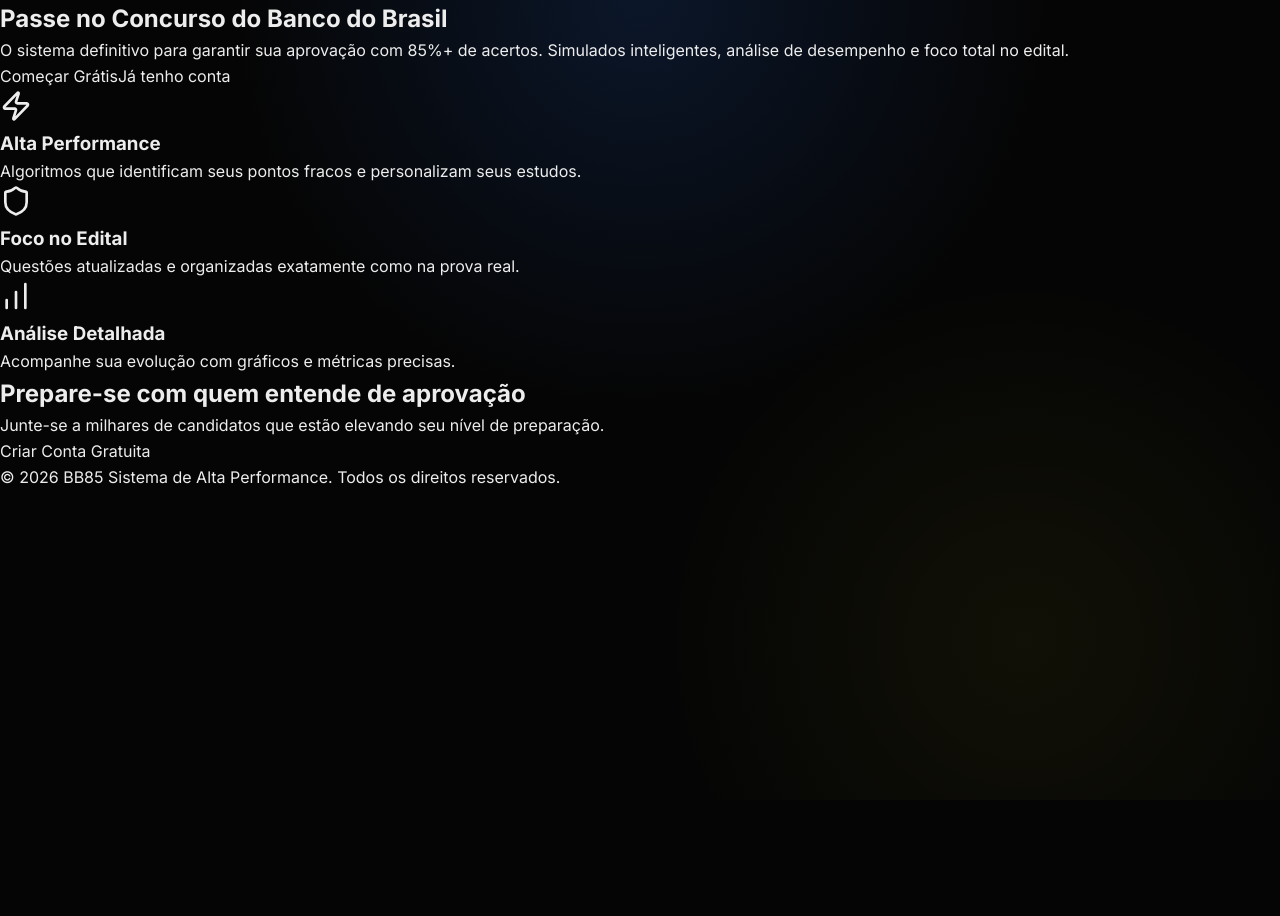
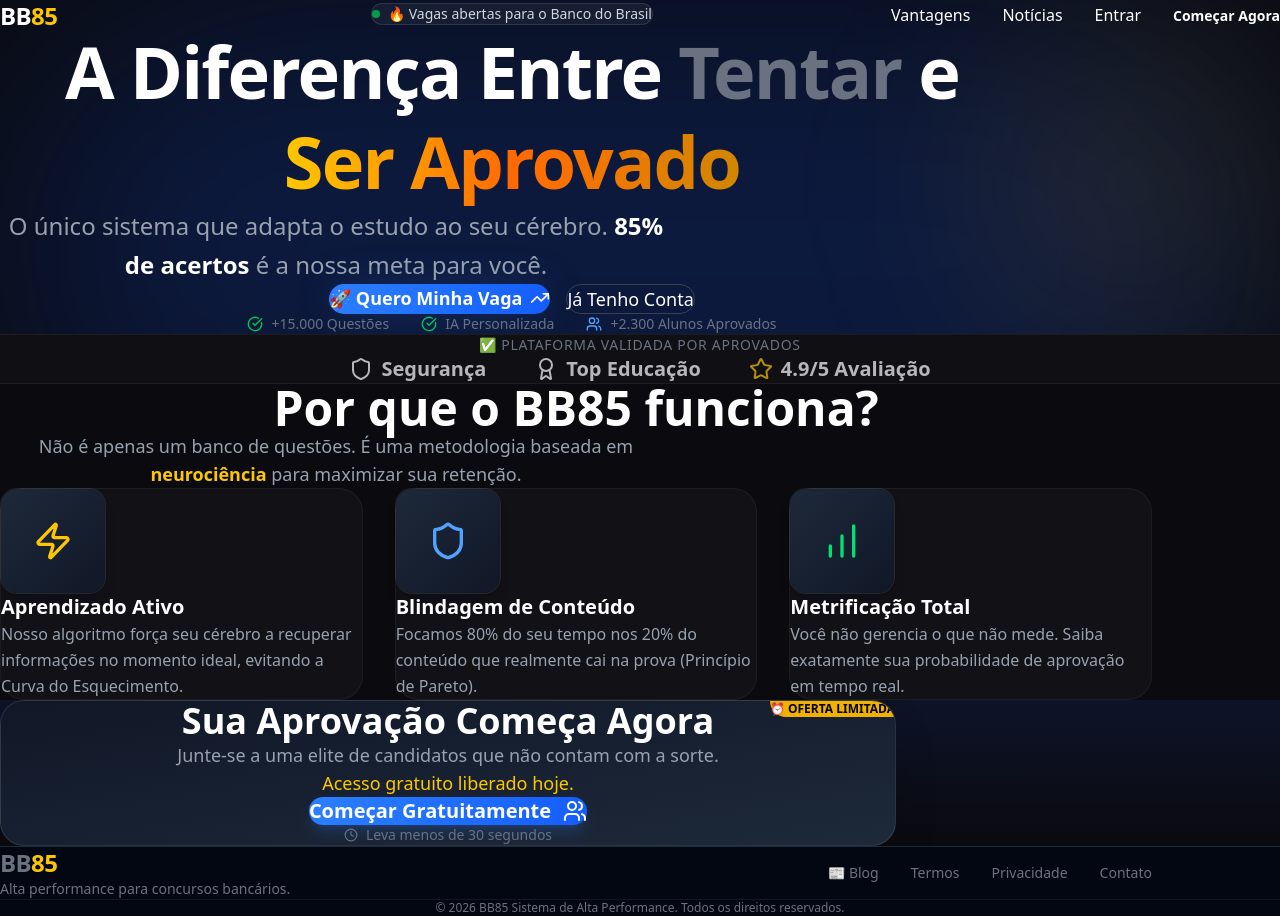
Before and after one commit to igorrosa30/bb85-sistema, a Next.js app: page / in a window 1280 px wide. Before the commit the page ends 800 px from the top, so only its background shows below. Built offline with nearby package versions, Linux system fonts and the light colour scheme.

Commit message:
Deploy automatico via script BB85

```diff
--- a/app/globals.css
+++ b/app/globals.css
@@ -1,3 +1,5 @@
+@import "tailwindcss";
+
 :root {
   /* Brand Colors */
   --bb-blue: #003399;
--- a/app/page.tsx
+++ b/app/page.tsx
@@ -1,65 +1,154 @@
+"use client";
+
 import Link from "next/link";
-import { CheckCircle, Zap, Shield, BarChart } from "lucide-react";
+import { CheckCircle, Zap, Shield, BarChart, Users, Clock, Award, TrendingUp, BookOpen, Star } from "lucide-react";
+import PublicNavbar from "@/components/PublicNavbar";
 
 export default function Home() {
   return (
-    <div className="landing-page min-h-screen bg-gray-950 text-white">
+    <div className="landing-page min-h-screen bg-[#0a0a0f] text-white font-sans selection:bg-yellow-500/30">
+      <PublicNavbar />
+
       {/* Hero Section */}
-      <section className="hero-section relative py-20 px-6 text-center">
-        <div className="absolute inset-0 bg-gradient-to-br from-blue-900/20 via-transparent to-purple-900/20 pointer-events-none" />
-        <div className="max-w-4xl mx-auto relative z-10">
-          <h1 className="text-5xl md:text-7xl font-extrabold mb-6 tracking-tight">
-            Passe no Concurso do <span className="text-transparent bg-clip-text bg-gradient-to-r from-yellow-400 to-yellow-600">Banco do Brasil</span>
+      <section className="hero-section relative pt-32 pb-20 px-6 text-center overflow-hidden">
+        {/* Background Effects */}
+        <div className="absolute top-0 left-1/2 -translate-x-1/2 w-full h-[500px] bg-blue-600/20 blur-[120px] rounded-full pointer-events-none" />
+        <div className="absolute bottom-0 right-0 w-[300px] h-[300px] bg-yellow-500/10 blur-[100px] rounded-full pointer-events-none" />
+
+        <div className="max-w-5xl mx-auto relative z-10">
+          <div className="inline-flex items-center gap-2 bg-white/5 border border-white/10 rounded-full px-4 py-1.5 mb-8 animate-fade-in-up">
+            <span className="flex h-2 w-2 rounded-full bg-green-500 animate-pulse"></span>
+            <span className="text-sm font-medium text-gray-300">🔥 Vagas abertas para o Banco do Brasil</span>
+          </div>
+
+          <h1 className="text-5xl md:text-7xl font-extrabold mb-6 tracking-tight leading-tight animate-fade-in-up delay-100">
+            A Diferença Entre <span className="text-gray-500">Tentar</span> e <br className="hidden md:block" />
+            <span className="text-transparent bg-clip-text bg-gradient-to-r from-yellow-400 via-orange-500 to-yellow-600">Ser Aprovado</span>
           </h1>
-          <p className="text-xl md:text-2xl text-gray-300 mb-10 max-w-2xl mx-auto">
-            O sistema definitivo para garantir sua aprovação com 85%+ de acertos. Simulados inteligentes, análise de desempenho e foco total no edital.
+
+          <p className="text-xl md:text-2xl text-gray-400 mb-10 max-w-2xl mx-auto leading-relaxed animate-fade-in-up delay-200">
+            O único sistema que adapta o estudo ao seu cérebro. <span className="text-white font-semibold">85% de acertos</span> é a nossa meta para você.
           </p>
-          <div className="flex flex-col sm:flex-row justify-center gap-4">
-            <Link href="/register" className="btn-primary text-lg px-8 py-4 rounded-full shadow-lg shadow-blue-500/20 transform hover:scale-105 transition-all">
-              Começar Grátis
+
+          <div className="flex flex-col sm:flex-row justify-center gap-4 animate-fade-in-up delay-300">
+            <Link href="/register" className="group relative btn-primary text-lg px-8 py-4 rounded-full shadow-[0_0_40px_-10px_rgba(59,130,246,0.5)] hover:shadow-[0_0_60px_-10px_rgba(59,130,246,0.6)] transform hover:-translate-y-1 transition-all duration-300 overflow-hidden bg-gradient-to-r from-blue-500 to-blue-600 font-bold">
+              <span className="relative z-10 flex items-center gap-2">
+                🚀 Quero Minha Vaga
+                <TrendingUp size={20} className="group-hover:translate-x-1 transition-transform" />
+              </span>
+              <div className="absolute inset-0 bg-gradient-to-r from-blue-600 to-blue-400 opacity-0 group-hover:opacity-100 transition-opacity duration-300" />
             </Link>
-            <Link href="/login" className="btn-secondary text-lg px-8 py-4 rounded-full border border-gray-700 hover:bg-gray-800 transition-all">
-              Já tenho conta
+            <Link href="/login" className="btn-secondary text-lg px-8 py-4 rounded-full border border-gray-700 hover:bg-white/5 transition-all flex items-center justify-center gap-2">
+              Já Tenho Conta
             </Link>
+          </div>
+
+          <div className="mt-12 flex flex-wrap items-center justify-center gap-8 text-gray-500 text-sm animate-fade-in-up delay-500">
+            <div className="flex items-center gap-2">
+              <CheckCircle size={16} className="text-green-500" /> +15.000 Questões
+            </div>
+            <div className="flex items-center gap-2">
+              <CheckCircle size={16} className="text-green-500" /> IA Personalizada
+            </div>
+            <div className="flex items-center gap-2">
+              <Users size={16} className="text-blue-400" /> +2.300 Alunos Aprovados
+            </div>
           </div>
         </div>
       </section>
 
-      {/* Features Grid */}
-      <section className="features py-20 bg-gray-900/50">
-        <div className="max-w-6xl mx-auto px-6 grid md:grid-cols-3 gap-8">
-          <FeatureCard
-            icon={<Zap className="text-yellow-400" size={32} />}
-            title="Alta Performance"
-            description="Algoritmos que identificam seus pontos fracos e personalizam seus estudos."
-          />
-          <FeatureCard
-            icon={<Shield className="text-blue-400" size={32} />}
-            title="Foco no Edital"
-            description="Questões atualizadas e organizadas exatamente como na prova real."
-          />
-          <FeatureCard
-            icon={<BarChart className="text-green-400" size={32} />}
-            title="Análise Detalhada"
-            description="Acompanhe sua evolução com gráficos e métricas precisas."
-          />
+      {/* Social Proof / Trust */}
+      <section className="py-10 border-y border-white/5 bg-white/[0.02]">
+        <div className="max-w-7xl mx-auto px-6 text-center">
+          <p className="text-gray-500 text-sm mb-6 uppercase tracking-wider font-medium">✅ Plataforma validada por aprovados</p>
+          <div className="flex flex-wrap justify-center gap-12 opacity-70 transition-all duration-500">
+            <span className="text-xl font-bold flex items-center gap-2"><Shield size={24} /> Segurança</span>
+            <span className="text-xl font-bold flex items-center gap-2"><Award size={24} /> Top Educação</span>
+            <span className="text-xl font-bold flex items-center gap-2"><Star size={24} className="text-yellow-400" /> 4.9/5 Avaliação</span>
+          </div>
         </div>
       </section>
 
-      {/* Pricing / Call to Action */}
-      <section className="cta py-20 text-center">
-        <div className="max-w-3xl mx-auto px-6">
-          <h2 className="text-3xl font-bold mb-6">Prepare-se com quem entende de aprovação</h2>
-          <p className="text-gray-400 mb-8">Junte-se a milhares de candidatos que estão elevando seu nível de preparação.</p>
-          <Link href="/register" className="btn-primary px-8 py-3 rounded-full">
-            Criar Conta Gratuita
-          </Link>
+      {/* Features Grid - Neuro-marketing Focus */}
+      <section id="features" className="features py-24 relative">
+        <div className="max-w-6xl mx-auto px-6">
+          <div className="text-center mb-16">
+            <h2 className="text-3xl md:text-5xl font-bold mb-6">Por que o BB85 funciona?</h2>
+            <p className="text-gray-400 max-w-2xl mx-auto text-lg">
+              Não é apenas um banco de questões. É uma metodologia baseada em <span className="text-yellow-400 font-semibold">neurociência</span> para maximizar sua retenção.
+            </p>
+          </div>
+
+          <div className="grid md:grid-cols-3 gap-8">
+            <FeatureCard
+              icon={<Zap className="text-yellow-400" size={40} />}
+              title="Aprendizado Ativo"
+              description="Nosso algoritmo força seu cérebro a recuperar informações no momento ideal, evitando a Curva do Esquecimento."
+              delay="0"
+            />
+            <FeatureCard
+              icon={<Shield className="text-blue-400" size={40} />}
+              title="Blindagem de Conteúdo"
+              description="Focamos 80% do seu tempo nos 20% do conteúdo que realmente cai na prova (Princípio de Pareto)."
+              delay="100"
+            />
+            <FeatureCard
+              icon={<BarChart className="text-green-400" size={40} />}
+              title="Metrificação Total"
+              description="Você não gerencia o que não mede. Saiba exatamente sua probabilidade de aprovação em tempo real."
+              delay="200"
+            />
+          </div>
+        </div>
+      </section>
+
+      {/* Scarcity / Call to Action */}
+      <section className="cta py-24 text-center relative overflow-hidden">
+        <div className="absolute inset-0 bg-gradient-to-b from-blue-900/20 to-transparent pointer-events-none" />
+        <div className="max-w-4xl mx-auto px-6 relative z-10">
+          <div className="bg-gradient-to-br from-gray-900 to-gray-800 p-12 rounded-3xl border border-white/10 shadow-2xl relative overflow-hidden group">
+            <div className="absolute top-0 right-0 bg-yellow-500 text-black text-xs font-bold px-3 py-1 rounded-bl-lg uppercase">
+              ⏰ Oferta Limitada
+            </div>
+
+            <h2 className="text-4xl font-bold mb-6">Sua Aprovação Começa Agora</h2>
+            <p className="text-gray-400 mb-10 text-lg">
+              Junte-se a uma elite de candidatos que não contam com a sorte.
+              <br />
+              <span className="text-yellow-400 font-medium">Acesso gratuito liberado hoje.</span>
+            </p>
+
+            <Link href="/register" className="inline-flex items-center gap-3 bg-gradient-to-r from-blue-500 to-blue-600 text-white font-bold text-xl px-12 py-5 rounded-full shadow-lg shadow-blue-500/20 hover:scale-105 transition-transform duration-300">
+              Começar Gratuitamente
+              <Users size={24} />
+            </Link>
+
+            <p className="mt-6 text-sm text-gray-500 flex items-center justify-center gap-2">
+              <Clock size={14} /> Leva menos de 30 segundos
+            </p>
+          </div>
         </div>
       </section>
 
       {/* Footer */}
-      <footer className="py-8 border-t border-gray-800 text-center text-gray-500 text-sm">
-        <p>&copy; {new Date().getFullYear()} BB85 Sistema de Alta Performance. Todos os direitos reservados.</p>
+      <footer className="py-12 border-t border-gray-800 text-center text-gray-500 bg-gray-950">
+        <div className="max-w-6xl mx-auto px-6 flex flex-col md:flex-row justify-between items-center gap-6">
+          <div className="text-left">
+            <Link href="/" className="text-2xl font-bold text-white tracking-tight mb-2 block">
+              BB<span className="text-yellow-400">85</span>
+            </Link>
+            <p className="text-sm">Alta performance para concursos bancários.</p>
+          </div>
+          <div className="flex gap-8 text-sm">
+            <Link href="/blog" className="hover:text-white transition-colors">📰 Blog</Link>
+            <Link href="#" className="hover:text-white transition-colors">Termos</Link>
+            <Link href="#" className="hover:text-white transition-colors">Privacidade</Link>
+            <Link href="#" className="hover:text-white transition-colors">Contato</Link>
+          </div>
+        </div>
+        <div className="mt-12 text-xs border-t border-gray-900 pt-8">
+          &copy; {new Date().getFullYear()} BB85 Sistema de Alta Performance. Todos os direitos reservados.
+        </div>
       </footer>
 
       <script
@@ -69,11 +158,11 @@
             "@context": "https://schema.org",
             "@type": "WebSite",
             "name": "BB85 - Sistema de Alta Performance",
-            "url": "https://bb85-sistema.netlify.app",
+            "url": "https://concursobanc odobrasil.netlify.app",
             "description": "Sistema completo de preparação para o Concurso do Banco do Brasil com foco em 85% de acertos.",
             "potentialAction": {
               "@type": "SearchAction",
-              "target": "https://bb85-sistema.netlify.app/search?q={search_term_string}",
+              "target": "https://concursobancodobrasil.netlify.app/search?q={search_term_string}",
               "query-input": "required name=search_term_string"
             }
           })
@@ -83,11 +172,13 @@
   );
 }
 
-function FeatureCard({ icon, title, description }: { icon: any, title: string, description: string }) {
+function FeatureCard({ icon, title, description, delay }: { icon: any, title: string, description: string, delay: string }) {
   return (
-    <div className="p-8 rounded-2xl bg-gray-800/50 border border-gray-700/50 hover:border-gray-600 transition-all">
-      <div className="mb-4 inline-block p-3 rounded-lg bg-gray-900/50">{icon}</div>
-      <h3 className="text-xl font-bold mb-3">{title}</h3>
+    <div className={`p-8 rounded-3xl bg-white/[0.03] border border-white/5 hover:border-blue-500/30 hover:bg-white/[0.05] transition-all duration-300 group hover:-translate-y-2`} style={{ animationDelay: `${delay}ms` }}>
+      <div className="mb-6 inline-flex p-4 rounded-2xl bg-gradient-to-br from-gray-800 to-gray-900 shadow-lg group-hover:scale-110 transition-transform duration-300 ring-1 ring-white/10 group-hover:ring-blue-500/50">
+        {icon}
+      </div>
+      <h3 className="text-xl font-bold mb-4 text-white group-hover:text-blue-400 transition-colors">{title}</h3>
       <p className="text-gray-400 leading-relaxed">{description}</p>
     </div>
   );
```
Also changed, not shown: CONFIGURACAO_NETLIFY.txt (added), 2 other files (tests, documents, lock files or other folders).
